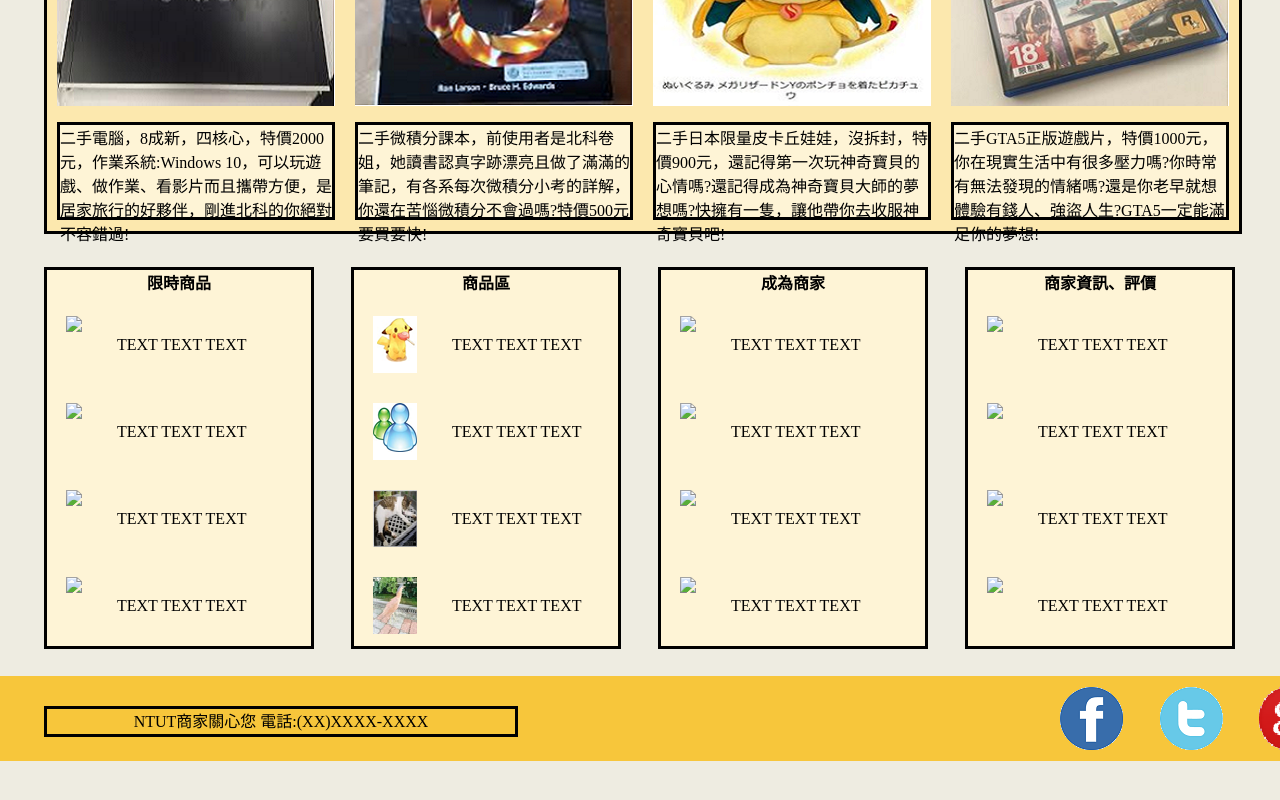
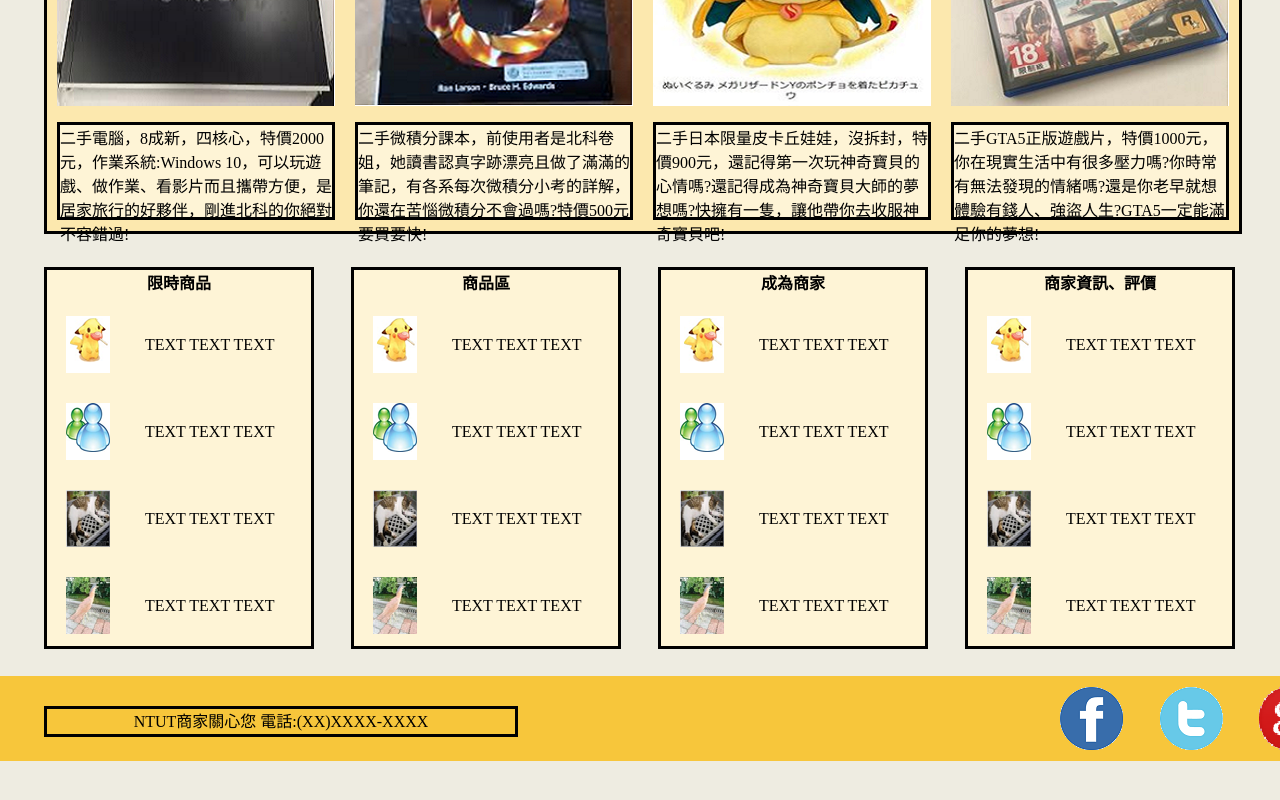
Before and after one commit to 102820021/homework6, a plain HTML site: page index.html in a window 1280 px wide. Shown: the part 673-1473 px from the top of the page. Drawn offline with Linux system fonts and the light colour scheme.

Commit message:
Added files via upload

```diff
--- a/index.html
+++ b/index.html
@@ -31,13 +31,13 @@
   <article class="third">
     <div class="third_box">
       <div class="third_head">限時商品</div>
-      <img src="./assets/people1.png" class="third_people"/>
+      <img src="https://raw.githubusercontent.com/102820021/homework6/master/people1.png" class="third_people"/>
       <div class="third_text">TEXT TEXT TEXT </div>
-      <img src="./assets/people2.png" class="third_people"/>
+      <img src="https://raw.githubusercontent.com/102820021/homework6/master/people2.png" class="third_people"/>
       <div class="third_text">TEXT TEXT TEXT </div>
-      <img src="./assets/people3.png" class="third_people"/>
+      <img src="https://raw.githubusercontent.com/102820021/homework6/master/people3.png" class="third_people"/>
       <div class="third_text">TEXT TEXT TEXT </div>
-      <img src="./assets/people4.png" class="third_people"/>
+      <img src="https://raw.githubusercontent.com/102820021/homework6/master/people4.png" class="third_people"/>
       <div class="third_text">TEXT TEXT TEXT </div>
     </div>
     <div class="third_box">
@@ -53,24 +53,24 @@
     </div>
     <div class="third_box">
       <div class="third_head">成為商家</div>
-      <img src="./assets/people1.png" class="third_people"/>
+      <img src="https://raw.githubusercontent.com/102820021/homework6/master/people1.png" class="third_people"/>
       <div class="third_text">TEXT TEXT TEXT </div>
-      <img src="./assets/people2.png" class="third_people"/>
+      <img src="https://raw.githubusercontent.com/102820021/homework6/master/people2.png" class="third_people"/>
       <div class="third_text">TEXT TEXT TEXT </div>
-      <img src="./assets/people3.png" class="third_people"/>
+      <img src="https://raw.githubusercontent.com/102820021/homework6/master/people3.png" class="third_people"/>
       <div class="third_text">TEXT TEXT TEXT </div>
-      <img src="./assets/people4.png" class="third_people"/>
+      <img src="https://raw.githubusercontent.com/102820021/homework6/master/people4.png" class="third_people"/>
       <div class="third_text">TEXT TEXT TEXT </div>
     </div>
     <div class="third_box">
       <div class="third_head">商家資訊、評價</div>
-      <img src="./assets/people1.png" class="third_people"/>
+      <img src="https://raw.githubusercontent.com/102820021/homework6/master/people1.png" class="third_people"/>
       <div class="third_text">TEXT TEXT TEXT </div>
-      <img src="./assets/people2.png" class="third_people"/>
+      <img src="https://raw.githubusercontent.com/102820021/homework6/master/people2.png" class="third_people"/>
       <div class="third_text">TEXT TEXT TEXT </div>
-      <img src="./assets/people3.png" class="third_people"/>
+      <img src="https://raw.githubusercontent.com/102820021/homework6/master/people3.png" class="third_people"/>
       <div class="third_text">TEXT TEXT TEXT </div>
-      <img src="./assets/people4.png" class="third_people"/>
+      <img src="https://raw.githubusercontent.com/102820021/homework6/master/people4.png" class="third_people"/>
       <div class="third_text">TEXT TEXT TEXT </div>
     </div>
   </article>
```
